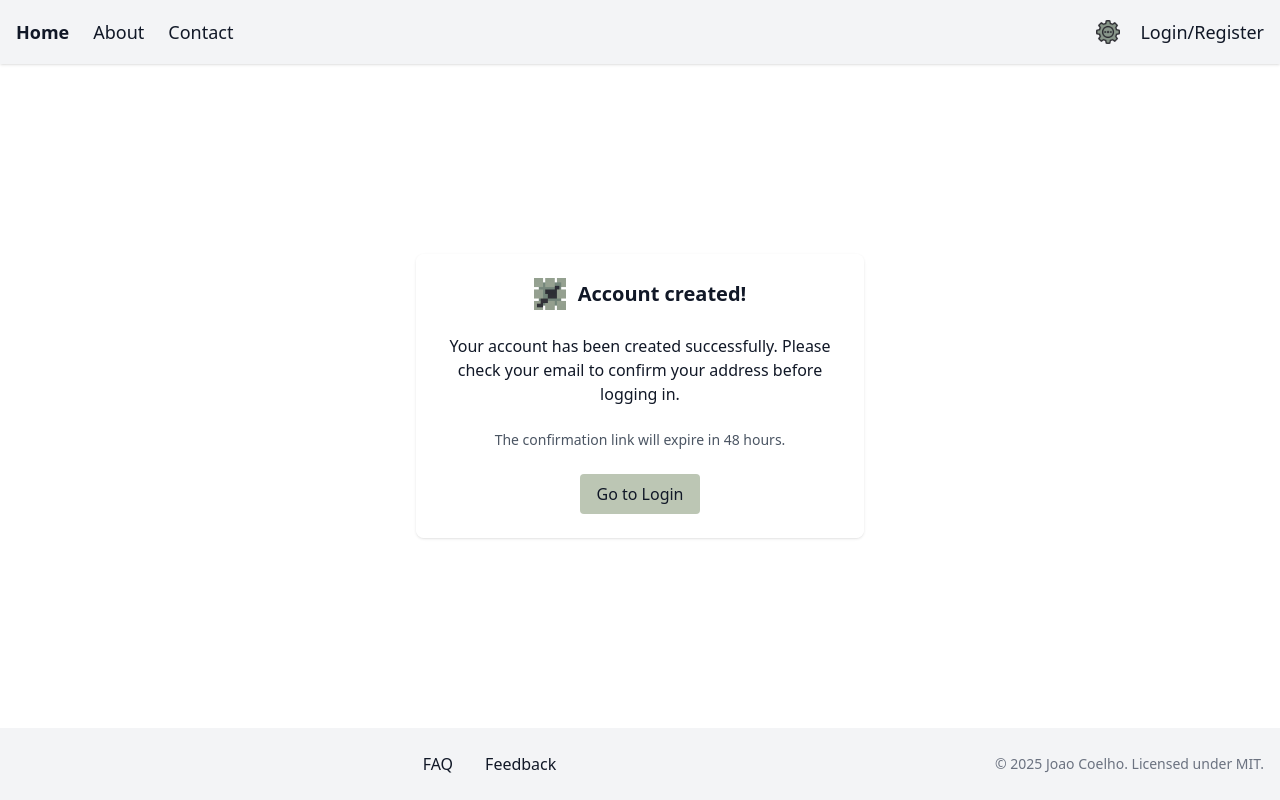
After one commit to ziptrigo/qr_code, a Django app: page /account-created/ in a window 1280 px wide. The commit adds this page. Run offline with Django 5.2, Linux system fonts and the light colour scheme; some libraries are stand-ins or nearby versions.

Commit message:
fix after creating account

```diff
--- /dev/null
+++ b/src/qr_code/templates/account_created.html
@@ -0,0 +1,29 @@
+{% extends "base.html" %}
+{% load static %}
+
+{% block title %}Account created{% endblock %}
+
+{% block content %}
+<div class="flex-grow flex items-center justify-center p-6">
+  <div class="w-full max-w-md bg-white/70 dark:bg-gray-800/60 backdrop-blur rounded-lg shadow p-6 text-center">
+    <div class="flex items-center justify-center gap-3 mb-6">
+      <img src="{% static 'images/logo_128x128.png' %}" alt="Logo" class="h-8 w-8">
+      <h1 class="text-xl font-semibold">Account created!</h1>
+    </div>
+
+    <p class="mb-6">
+      Your account has been created successfully. Please check your email to confirm your address before logging in.
+    </p>
+
+    <p class="mb-6 text-sm text-gray-600 dark:text-gray-400">
+      The confirmation link will expire in 48 hours.
+    </p>
+
+    <button type="button"
+            onclick="window.location='/login/';"
+            class="inline-flex justify-center items-center rounded bg-brand-primary text-gray-900 font-medium px-4 py-2 hover:opacity-90">
+      Go to Login
+    </button>
+  </div>
+</div>
+{% endblock %}
--- a/src/qr_code/urls.py
+++ b/src/qr_code/urls.py
@@ -13,6 +13,7 @@ from .api import (
     signup,
 )
 from .views import (
+    account_created_page,
     confirm_email_page,
     dashboard,
     email_confirmation_success,
@@ -39,6 +40,7 @@ urlpatterns = [
     path('api/qrcodes/preview', qrcode_preview, name='qrcode-preview'),
     path('', home_page, name='home'),
     path('login/', login_page, name='login-page'),
+    path('account-created/', account_created_page, name='account-created'),
     path('forgot-password/', forgot_password_page, name='forgot-password-page'),
     path('reset-password/<str:token>/', reset_password_page, name='reset-password-page'),
     path('confirm-email/success/', email_confirmation_success, name='email-confirmation-success'),
--- a/src/qr_code/views/__init__.py
+++ b/src/qr_code/views/__init__.py
@@ -1,4 +1,5 @@
 from .pages import (
+    account_created_page,
     confirm_email_page,
     dashboard,
     email_confirmation_success,
@@ -12,6 +13,7 @@ from .pages import (
 )
 
 __all__ = [
+    'account_created_page',
     'confirm_email_page',
     'dashboard',
     'email_confirmation_success',
--- a/src/qr_code/views/pages.py
+++ b/src/qr_code/views/pages.py
@@ -43,6 +43,11 @@ def reset_password_page(request: HttpRequest, token: str) -> HttpResponse:
 def register_page(request: HttpRequest) -> HttpResponse:
     """Render the register page (GET /register/)."""
     return render(request, 'register.html')
+
+
+def account_created_page(request: HttpRequest) -> HttpResponse:
+    """Render the account created confirmation page."""
+    return render(request, 'account_created.html')
 
 
 def logout_page(request: HttpRequest) -> HttpResponse:
```
Also changed, not shown: src/qr_code/templates/register.html (+4 -8 lines).
